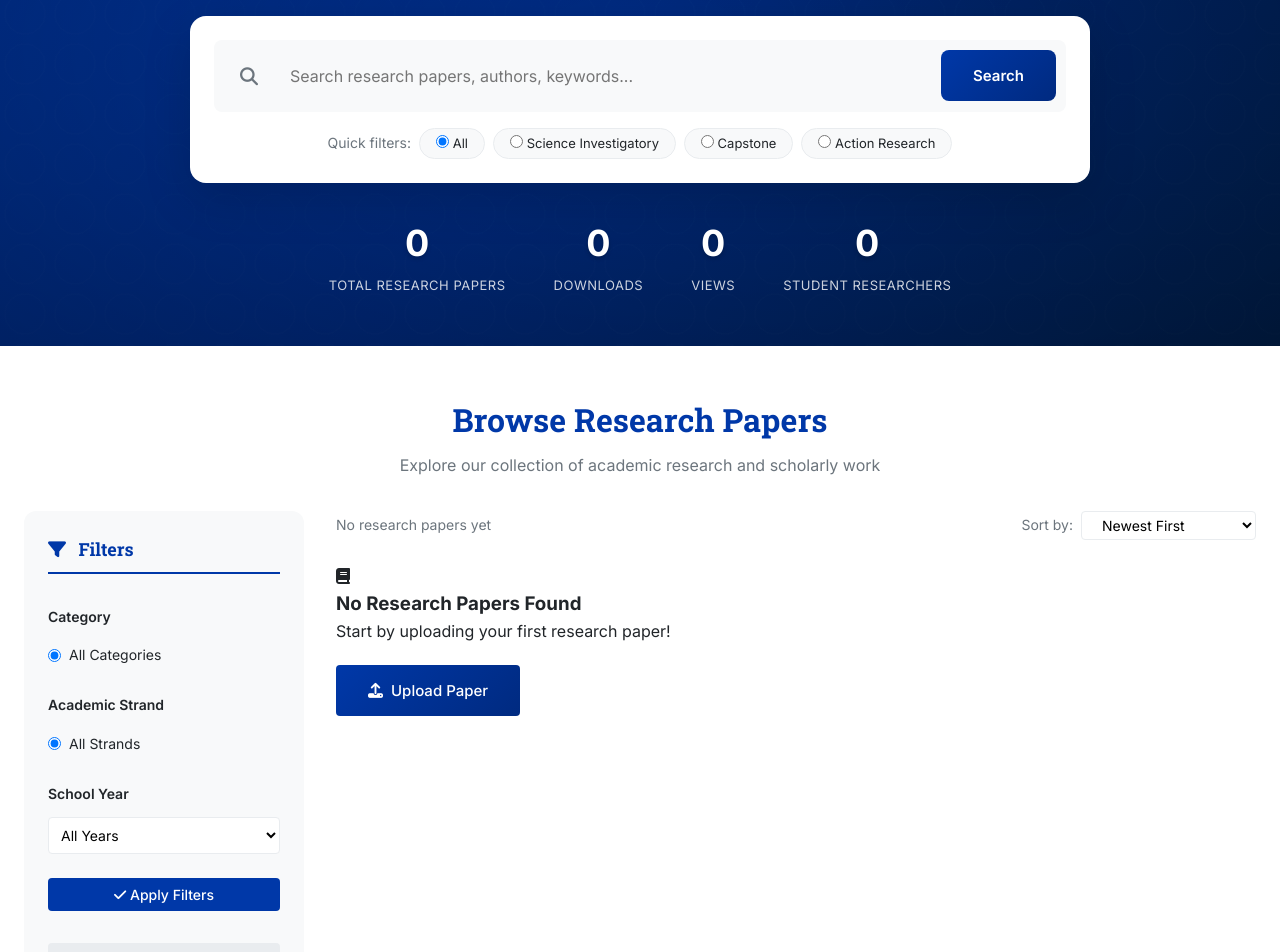
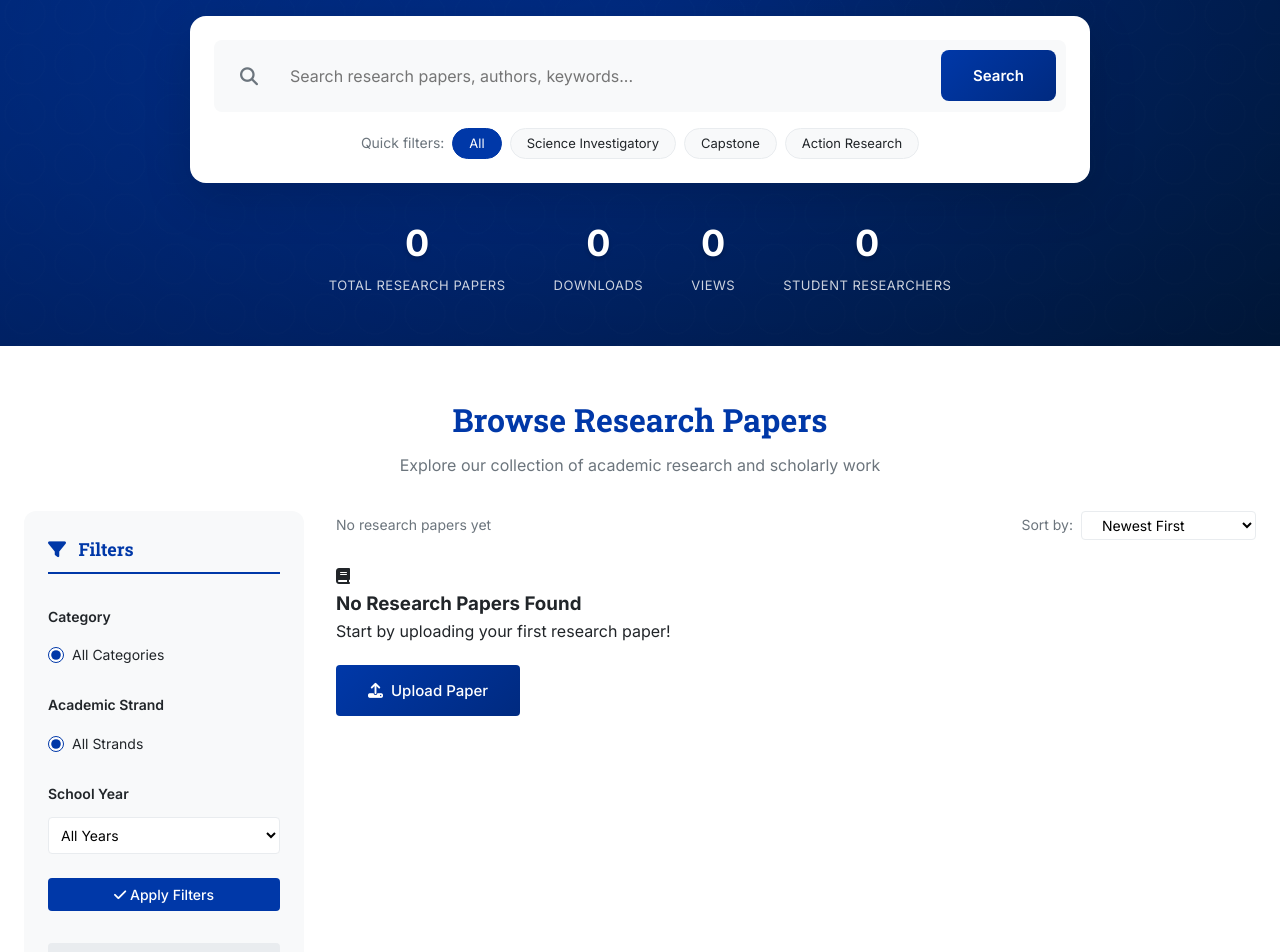
Before and after one commit to Jebobkiller/sawata-research-hub, a website: page index.html in a window 1280 px wide. Shown: the part 440-1392 px from the top of the page. Drawn offline with nearby package versions, Linux system fonts and the light colour scheme; no server answers.

Commit message:
Update styles.css

```diff
--- a/assets/css/styles.css
+++ b/assets/css/styles.css
@@ -575,9 +575,24 @@ input, select, textarea {
     font-size: 13px;
     color: var(--text-dark);
     transition: all var(--transition-fast);
+    cursor: pointer;
+    display: inline-flex;
+    align-items: center;
 }
 
 .filter-tag:hover {
+    background: var(--primary-blue);
+    color: var(--white);
+    border-color: var(--primary-blue);
+}
+
+/* Hide the actual radio input but keep it accessible */
+.filter-tag input[type="radio"] {
+    display: none;
+}
+
+/* Style the label when radio is checked */
+.filter-tag:has(input[type="radio"]:checked) {
     background: var(--primary-blue);
     color: var(--white);
     border-color: var(--primary-blue);
@@ -699,7 +714,8 @@ input, select, textarea {
     color: var(--primary-blue);
 }
 
-.filter-checkbox input[type="checkbox"] {
+.filter-checkbox input[type="checkbox"],
+.filter-checkbox input[type="radio"] {
     width: 16px;
     height: 16px;
     accent-color: var(--primary-blue);
```
